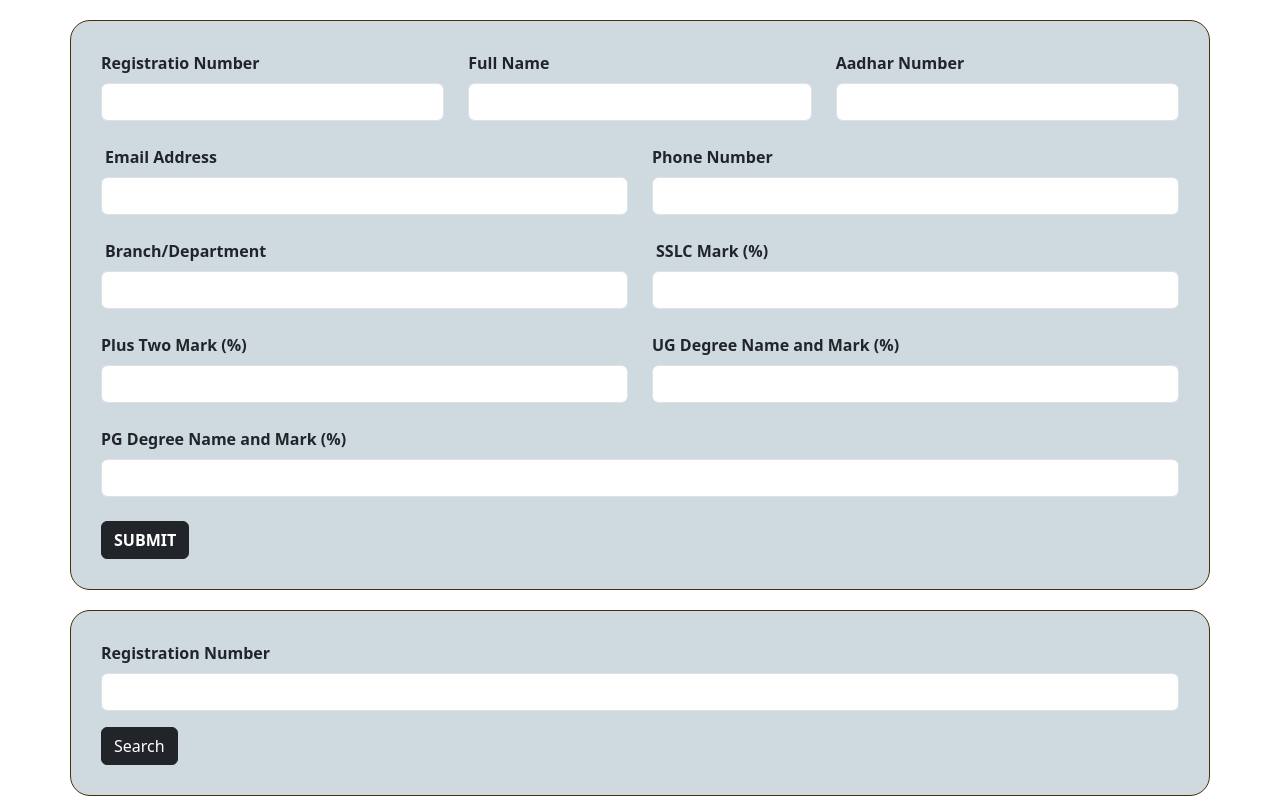
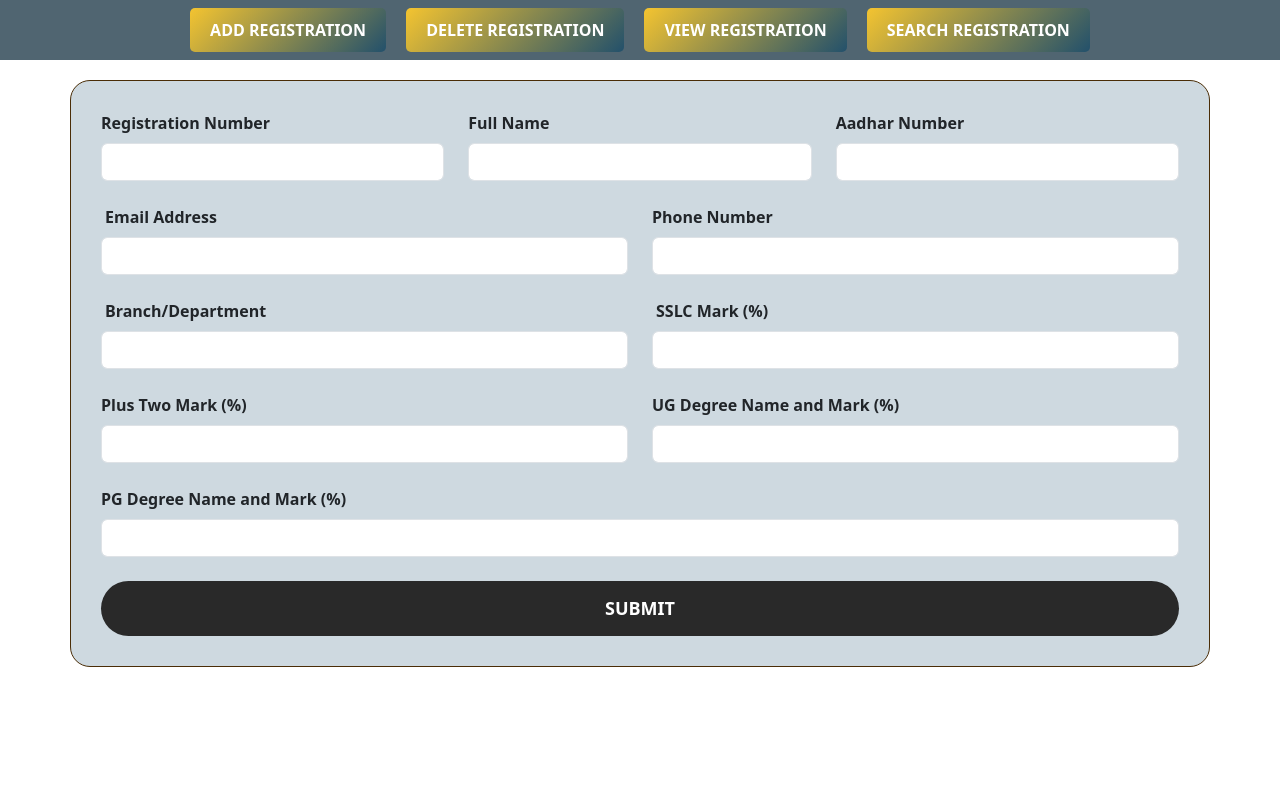
Before and after one commit to Amritha043/campus-app-react, a React (Vite) app: page / in a window 1280 px wide. Shown: the top 800 px of the page. Built offline with nearby package versions, Linux system fonts and the light colour scheme; no server answers.

Commit message:
completed the design

```diff
--- a/src/App.jsx
+++ b/src/App.jsx
@@ -7,16 +7,21 @@ import AddRegistration from './components/AddRegistration'
 import SearchStudent from './components/SearchStudent'
 import DeleteReg from './components/DeleteReg'
 import ViewRegistration from './components/ViewRegistration'
+import { BrowserRouter, Route, Routes } from 'react-router-dom'
 
 function App() {
   const [count, setCount] = useState(0)
 
   return (
     <>
-      <AddRegistration/>
-      <SearchStudent/>
-    <DeleteReg/>
-    <ViewRegistration/>
+     <BrowserRouter>
+     <Routes>
+      <Route path="/"element={<AddRegistration/>}/>
+      <Route path="/search"element={<SearchStudent/>}/>
+      <Route path="/delete"element={<DeleteReg/>}/>
+      <Route path="/view"element={<ViewRegistration/>}/>
+     </Routes>
+     </BrowserRouter>
     </>
   )
 }
--- a/src/components/AddRegistration.jsx
+++ b/src/components/AddRegistration.jsx
@@ -1,15 +1,17 @@
 import React from 'react'
+import NavigationBar from './NavigationBar'
 
 const AddRegistration = () => {
   return (
     <div>
+        <NavigationBar/>
          <div className="container">
 
             <div className="row">
                 <div className="col col-12 col-sm-12 col-md-12 col-lg-12 col-xl-12 col-xxl-12">
                     <div className="row g-4">
                         <div className="col col-12 col-sm-6 col-md-6 col-lg-4 col-xl-4 col-xxl-4">
-                            <label htmlFor="" className="form-label"><b>  Registratio Number</b></label>
+                            <label htmlFor="" className="form-label"><b>  Registration Number</b></label>
                             <input type="text" className="form-control" />
                         </div>
                         <div className="col col-12 col-sm-6 col-md-6 col-lg-4 col-xl-4 col-xxl-4">
--- a/src/components/DeleteReg.jsx
+++ b/src/components/DeleteReg.jsx
@@ -1,8 +1,10 @@
 import React from 'react'
+import NavigationBar from './NavigationBar'
 
 const DeleteReg = () => {
   return (
     <div>
+        <NavigationBar/>
           <div className="container">
             <div className="row">
                 <div className="col col-12 col-sm-12 col-md-12 col-lg-12 col-xl-12 col-xxl-12">
--- /dev/null
+++ b/src/components/NavigationBar.jsx
@@ -0,0 +1,55 @@
+import React from 'react'
+import { Link } from 'react-router-dom'
+
+const NavigationBar = () => {
+  return (
+    <div>
+         <nav className="navbar navbar-expand-lg ">
+      <div className="container-fluid">
+
+
+
+        <button
+          className="navbar-toggler"
+          type="button"
+          data-bs-toggle="collapse"
+          data-bs-target="#navbarNavDropdown"
+        >
+          <span className="navbar-toggler-icon"></span>
+        </button>
+
+        <div className="collapse navbar-collapse" id="navbarNavDropdown">
+          <ul className="navbar-nav">
+            <li className="nav-item">
+
+              <Link className="nav-link " to="/">
+                ADD REGISTRATION
+              </Link>
+            </li>
+
+            <li className="nav-item">
+              <Link className="nav-link " to="/delete">
+                DELETE REGISTRATION
+              </Link>
+            </li>
+
+            <li className="nav-item ">
+              <Link className="nav-link " to="/view">
+                VIEW REGISTRATION
+              </Link>
+            </li>
+
+            <li className="nav-item">
+              <Link className="nav-link " to="/search">
+                SEARCH REGISTRATION
+              </Link>
+            </li>
+          </ul>
+        </div>
+      </div>
+    </nav>
+    </div>
+  )
+}
+
+export default NavigationBar
--- a/src/components/SearchStudent.jsx
+++ b/src/components/SearchStudent.jsx
@@ -1,8 +1,10 @@
 import React from 'react'
+import NavigationBar from './NavigationBar'
 
 const SearchStudent = () => {
   return (
     <div>
+       <NavigationBar/>
          <div className="container">
             <div className="row">
                 <div className="col col-12 col-sm-12 col-md-12 col-lg-12 col-xl-12 col-xxl-12">
--- a/src/components/ViewRegistration.jsx
+++ b/src/components/ViewRegistration.jsx
@@ -1,5 +1,6 @@
 import axios from 'axios'
 import React, { useEffect, useState } from 'react'
+import NavigationBar from './NavigationBar'
 
 const ViewRegistration = () => {
      const [data,changeData]=useState([])
@@ -17,7 +18,8 @@ const ViewRegistration = () => {
     )
   return (
     <div>
-         <div className="container mt-4">
+        <NavigationBar/>
+         <div className="container mt-4 c1">
         <h2 className="text-center mb-4">View All REGISTRATION</h2>
 
         <table className="table table-striped">
--- a/src/index.css
+++ b/src/index.css
@@ -5,3 +5,29 @@
   margin-top: 20px;
  border: #4a2d07 solid 1px;
 }
+
+.navbar-nav{
+    margin:0 auto;
+    gap:20px;
+}
+.navbar{
+  background-color: #082536b4;
+}
+.nav-link{
+    color:white !important;
+   background: linear-gradient(135deg, #F4C430, #104869b5);
+    padding:10px 20px !important;
+    border-radius:5px;
+    font-weight:600;
+    transition:0.3s;
+}
+.btn-dark{
+    width: 100%;
+    height: 55px;
+    border-radius: 50px;
+    font-size: 18px;
+    font-weight: bold;
+    background-color: rgb(41, 41, 41);
+    border: none;
+    transition: 0.3s;
+}
```
